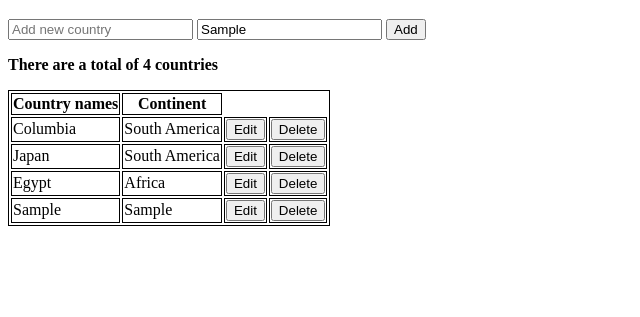
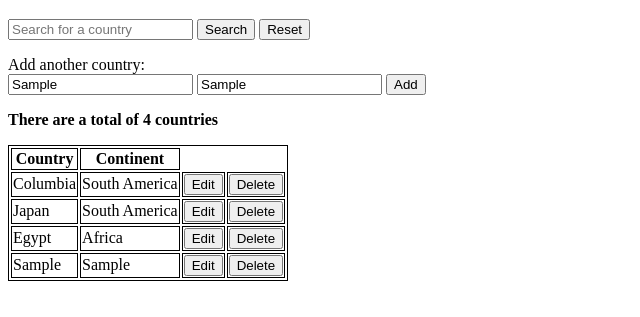
Before and after one commit to younggrasshopperza/JavaScript-CRUD-Operations, a plain HTML site: page index.html in a window 1280 px wide. Both pictures are taken after typing "Sample", "Sample" into the empty fields and a click on the input "Add". Shown: the part 61-378 px from the top of the page, without its empty margins (0-640 px from the left). Drawn offline with Linux system fonts and the light colour scheme.

Commit message:
Searchbar and try catch

```diff
--- a/index.html
+++ b/index.html
@@ -8,6 +8,13 @@
 </head>
 <body>
   <h1>Country List</h1>
+  <form action="javascript:void(0);" onsubmit="searchbar()">
+    <input type="text" id="search" placeholder="Search for a country" required>
+    <input type="submit" value="Search">
+    <input type="submit" value="Reset" onclick="location.reload()">
+  </form>
+  <p></p>
+  <div>Add another country:</div>
   <form action="javascript:void(0);" onsubmit="addCountry()">
     <input type="text" id="add-country" placeholder="Add new country" required>
     <input type="text" id="add-continent" placeholder="Add new continent" required>
@@ -26,7 +33,7 @@
 
   <table>
     <tr>
-    <th id="name">Country names</th>
+      <th id="name">Country</th>
       <th id="continent">Continent</th>
     </tr>
       <tbody id="countries">
--- a/script.js
+++ b/script.js
@@ -1,4 +1,6 @@
-// Part 2: CRUD operations with array of objects
+// Part 3: Create a search bar to find a specific country
+
+// Solution with a try catch for validation
 
 // CREATE, READ, UPDATE, DELETE
 var countryList = document.getElementById('countries');
@@ -16,6 +18,7 @@ let countries = [
     continent: 'Africa'
   }
 ];
+
 // Counter: Number of countries in the array
 countCountries = data => {
   var count = document.getElementById('counter');
@@ -49,14 +52,17 @@ getCountries = () => {
 };
 // Create: POST
 addCountry = () => {
-  var countryAdded = document.getElementById('add-country');
-  var continentAdded = document.getElementById('add-continent');
+  try {
+    var countryAdded = document.getElementById('add-country').value.trim();
+    var continentAdded = document.getElementById('add-continent').value.trim();
+    if(!countryAdded || !continentAdded) {
+      throw new Error('You have not inserted a value in one of the input fields');
+    }
     // Get the value
     var countryDetails = {
-    name: countryAdded.value.trim(),
-    continent: continentAdded.value.trim()
+      name: countryAdded,
+      continent: continentAdded
     }
-
     if (countryDetails) {
       // addCountry the new value
       countries.push(countryDetails);
@@ -64,6 +70,9 @@ addCountry = () => {
       countryAdded.value = '';
       // Dislay the new list
       getCountries();
+    }
+  } catch (err) {
+    alert(err.message);
   }
 };
 // Update: PUT
@@ -77,6 +86,11 @@ editCountry = item => {
   document.getElementById('editForm').style.display = 'block';
   // When the form is submitted
   document.getElementById('saveEdit').onsubmit = () => {
+    try {
+      console.log(editCountry.value.trim())
+      if(!editCountry.value.trim() || !editContinent.value.trim()) {
+        throw new Error('You have not inserted a value in one of the input fields');
+      }
       // Get value
       var countryDetails = {
         name: editCountry.value,
@@ -91,6 +105,9 @@ editCountry = item => {
         // Hide fields
         closeInput();
       }
+    } catch (err) {
+      alert(err.message);
+    }
   }
 };
 // Delete: Delete
@@ -100,6 +117,24 @@ deleteCountry = item => {
   // Display the new list
   getCountries();
 };
+// Search: Country Search
+searchbar = () => {
+  var searchedCountry = document.getElementById('search').value.trim();
+  try {
+    if (!searchedCountry) {
+      throw new Error('Nothing was entered in the search bar');
+    }
+    // Filter all the countries in the array with value typed into the input field
+    let countriesFound = countries.filter(country => country.name.toLowerCase().includes(searchedCountry.toLowerCase()));
+    if(countriesFound.length === 0) {
+      throw new Error('No countries were found');
+    }
+    countries = countriesFound;
+    getCountries();
+  } catch (err) {
+    alert(err.message);
+  }
+};
 
 // Where the script starts. This executes when the file loads on the browser
 getCountries();
```
Lines whose indentation alone changed are shown as unchanged.
